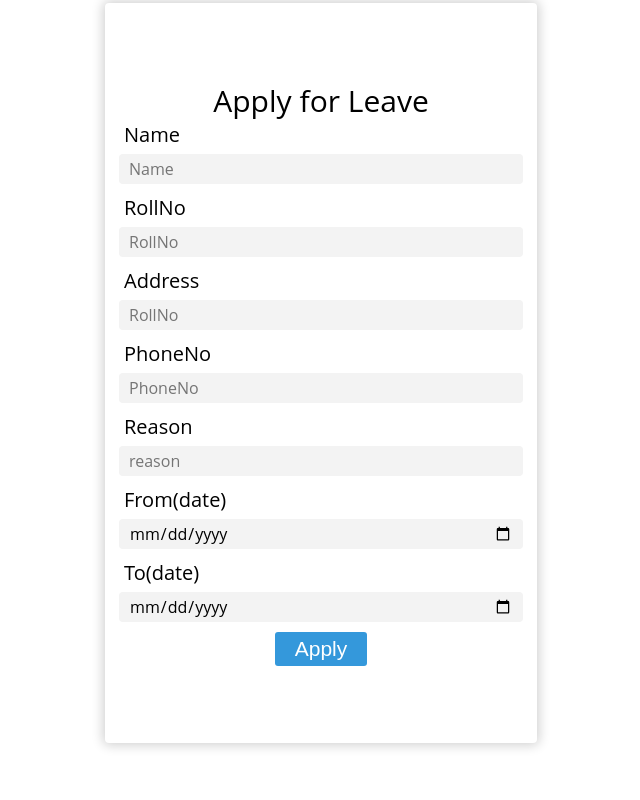
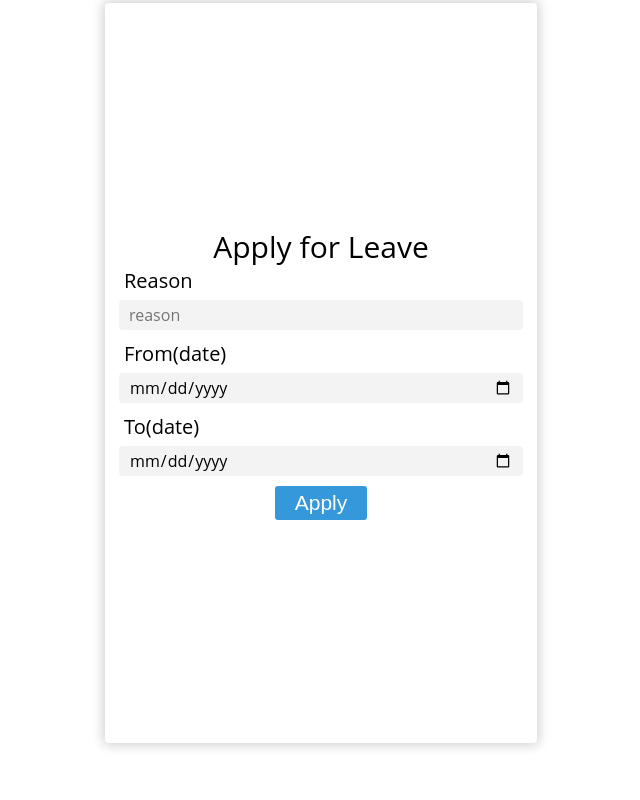
Before and after one commit to anantverma275/hostel-management, a Django app: page /leave in a window 1280 px wide. Shown: the whole page, without its empty margins (343-983 px from the left). Run offline with Django 3.2, Linux system fonts and the light colour scheme; a user stored in the database is signed in; parts of the project's set-up code (start-up, migrations or seed data) failed here and were passed over.

Commit message:
update
added urls and linked most of the files together

```diff
--- a/hostelback/app/templates/apply_leave_stud.html
+++ b/hostelback/app/templates/apply_leave_stud.html
@@ -8,7 +8,6 @@
     <!-- <link href="bootstrap.min.css" rel="stylesheet"> -->
     {% load static %}
     <link href="{% static 'complaintstyle.css' %}" rel="stylesheet">
-
   </head>
 
   <body class="text-center">
@@ -18,34 +17,27 @@
                 <div class="container">
                     <div class="base-container">
                         <div class="header">Apply for Leave</div>
+                        <form action="{% url 'leave_req' %}" method = "POST">
+                            {% csrf_token %}
                         <div class="content">
                                 <div class="form">
                                     <div class="form-group">
-                                    <label for="name">Name</label>
-                                    <input type="text" name="name" placeholder="Name" /> </div>
-                                <div class="form-group">
-                                    <label for="roll">RollNo</label>
-                                    <input type="text" name="roll" placeholder="RollNo" /> </div>
-                                <div class="form-group">
-                                    <label for="roll">Address</label>
-                                    <input type="text" name="roll" placeholder="RollNo" /> </div>
-                                <div class="form-group">
-                                    <label for="phn">PhoneNo</label>
-                                    <input type="text" name="phn" placeholder="PhoneNo" /> </div>
-                                <div class="form-group">
                                         <label for="Reason">Reason</label>
-                                    <input type="text" name="reason" placeholder="reason    " /> </div>
+                                        <input type="text" name="reason" placeholder="reason" /> </div>
                                     <div class="form-group">
                                         <label for="phn">From(date)</label>
-                                    <input type="date" name="departure" placeholder="departure" /> </div>
+                                        <input type="date" name="strt_date" placeholder="strt_date" /> </div>
                                     <div class="form-group">
                                         <label for="arrival">To(date)</label>
-                                    <input type="date" name="arrival" placeholder="arrival" /> </div>
+                                        <input type="date" name="end_date" placeholder="end_date" /> </div>
+                                </div>
+                            <div class="footer">
+                                    <button type="submit" class="btn"> Apply </button>
+                            </div>
+                        </form>
                     </div>
                         </div>
-                        <div class="footer">
-                            <button type="button" class="btn"> Apply </button>
-                        </div>
+
                     </div>
                 </div>
             </div>
--- a/hostelback/app/templates/navigation_user.html
+++ b/hostelback/app/templates/navigation_user.html
@@ -85,7 +85,7 @@ body {
   <a href="{% url 'notice_stud' %}"><i class="fa fa-thumb-tack">Notice</a>
   <a href="{% url 'complaint' %}"><i class="fa fa-fw fa-exclamation">Complaint</a>
   <a href="{% url 'leave' %}"><i class="fa fa-fw fa-suitcase">Leave</a>
-  <a href="#"><i class="fa fa-fw fa-user">Occupants</a>
+  <a href="{% url 'occupant' %}"><i class="fa fa-fw fa-user">Occupants</a>
 </div>
 
 
--- a/hostelback/app/templates/occupants_student.html
+++ b/hostelback/app/templates/occupants_student.html
@@ -6,7 +6,8 @@
     <meta name="viewport" content="width=device-width, initial-scale=1, shrink-to-fit=no">
     <title>Signin</title>
     <link rel="stylesheet" href="https://cdnjs.cloudflare.com/ajax/libs/font-awesome/4.7.0/css/font-awesome.min.css">
-    <link href="occupantsstyle.css" rel="stylesheet">
+    {% load static %}
+    <link href="{% static 'occupantsstyle.css' %}" rel="stylesheet">
   </head>
 
   <body class="text-center">
--- a/hostelback/app/urls.py
+++ b/hostelback/app/urls.py
@@ -14,9 +14,16 @@ urlpatterns = [
     path('complaint_req', views.complaint_req, name="complaint_req"),
     path('notice_stud', views.notice_stud, name="notice_stud"),
     path('profilechange', views.profile_change, name="profilechange"),
+    path('occupant', views.occupant, name="occupant"),
     path('logout/', auth_views.LogoutView.as_view(template_name="login.html"), name='logout'),
     # admin paths
     path('login_admin', views.login_req_admin, name="login_admin"),
-    path('register', views.register, name="register"),
+    path('register_page', views.register_page, name="register_page"),
     path('dashboard_admin', views.dashboard_admin, name="dashboard_admin"),
+    path('redisplay_admin', views.redisplay, name="redisplay"),
+    path('leave_admin', views.leave_admin, name="leave_admin"),
+    path('complaint_admin', views.complaint_admin, name="complaint_admin"),
+    path('occupant_admin', views.occupant_admin, name="occupant_admin"),
+    path('notice_admin_page', views.notice_admin_page, name="notice_admin_page"),
+    path('notice_admin_add', views.notice_admin_add, name="notice_admin_add"),
 ]
--- a/hostelback/app/views.py
+++ b/hostelback/app/views.py
@@ -31,6 +31,7 @@ def login_req(request):
 def notice_stud(request):
     return render(request,"notice_stud.html")
 
+@login_required
 def redisplay(request):
     return render(request, "navigation_user.html", {"user": request.user})
 
@@ -66,7 +67,7 @@ def leave_req(request):
         # return render(request, "leave.htm")
 @login_required
 def complaint(request):
-    return render(request, "apply_complaint_stud.html")
+    return render(request, "complaint.html")
 
 def complaint_req(request):
     if (request.method == "POST"):
@@ -82,6 +83,13 @@ def complaint_req(request):
             return redirect("dashboard")
         else:
             return HttpResponse("compaint")
+
+@login_required
+def occupant(request):
+    return render(request, "occupants_Student.html")
+
+def profile_change(request):
+    return HttpResponse("<h1> profile change walla page aayega yahan </h1>")
 
 # admin views functions
 
@@ -104,17 +112,44 @@ def login_req_admin(request):
         #     return redirect('dashboard_admin')
 
 
-@login_required
+@admin_login_required
 def dashboard_admin(request):
     print(request.user)
     return render(request, "navigation_admin.html", {"user": "admin"})
 
+@admin_login_required
+def redisplay_admin(request):
+    return render(request, "navigation_admin.html", {"user": request.user})
 
 
+@admin_login_required
+def leave_admin(request):
+    # this function is used to just render the page leave.html
+    # print(request.user)
+    return render(request, "leave_admin.html")
 
 
-def profile_change(request):
-    return HttpResponse("<h1> profile change walla page aayega yahan </h1>")
+@admin_login_required
+def complaint_admin(request):
+    return render(request, "complaint_admin.html")
+
+@admin_login_required
+def occupant_admin(request):
+    return render(request, "occupants_Student.html")
+
+@admin_login_required
+def notice_admin_page(request):
+    return render(request, "notice_admin.html")
+
+@admin_login_required
+def notice_admin_add(request):
+    # used to add a notice using notice model
+    return
+
+@admin_login_required
+def register_page(request):
+    return render(request, "register.html")
+
 
 def register(request):
     if (request.method == "POST"):
```
Also changed, not shown: hostelback/app/templates/apply_complaint_stud.html (deleted, +0 -53 lines), hostelback/app/templates/navigation_admin.html (+6 -6 lines), hostelback/db.sqlite3. Lines whose indentation alone changed are shown as unchanged.
